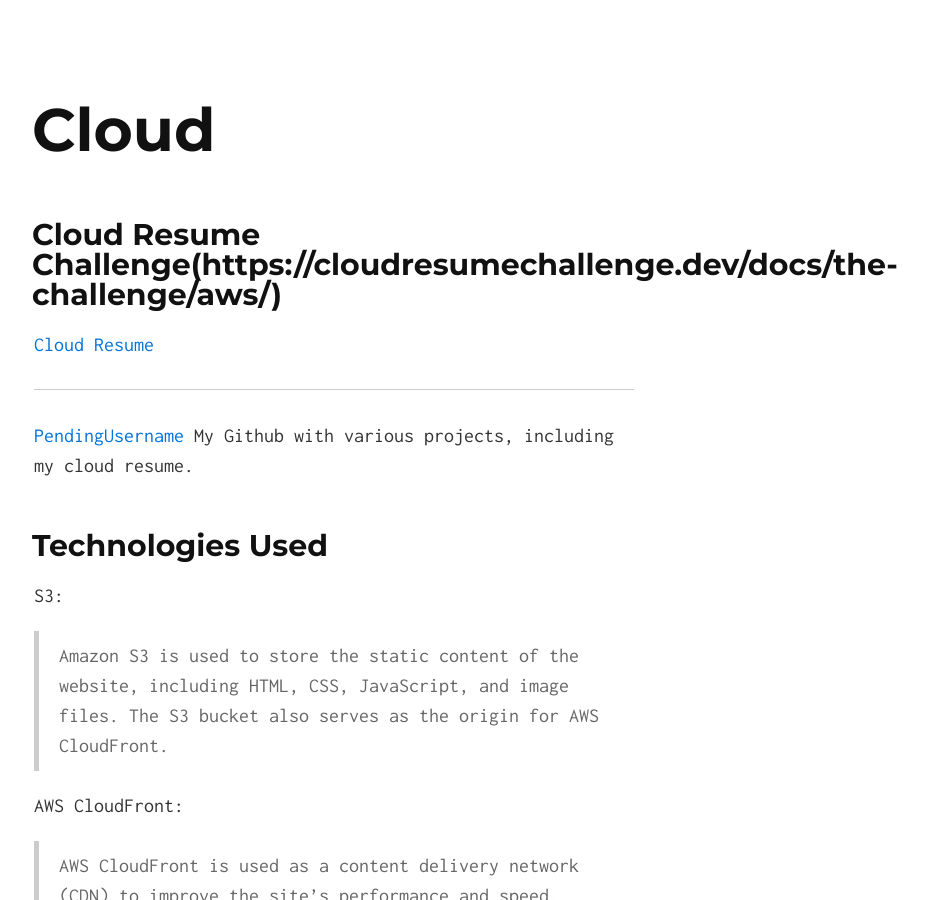
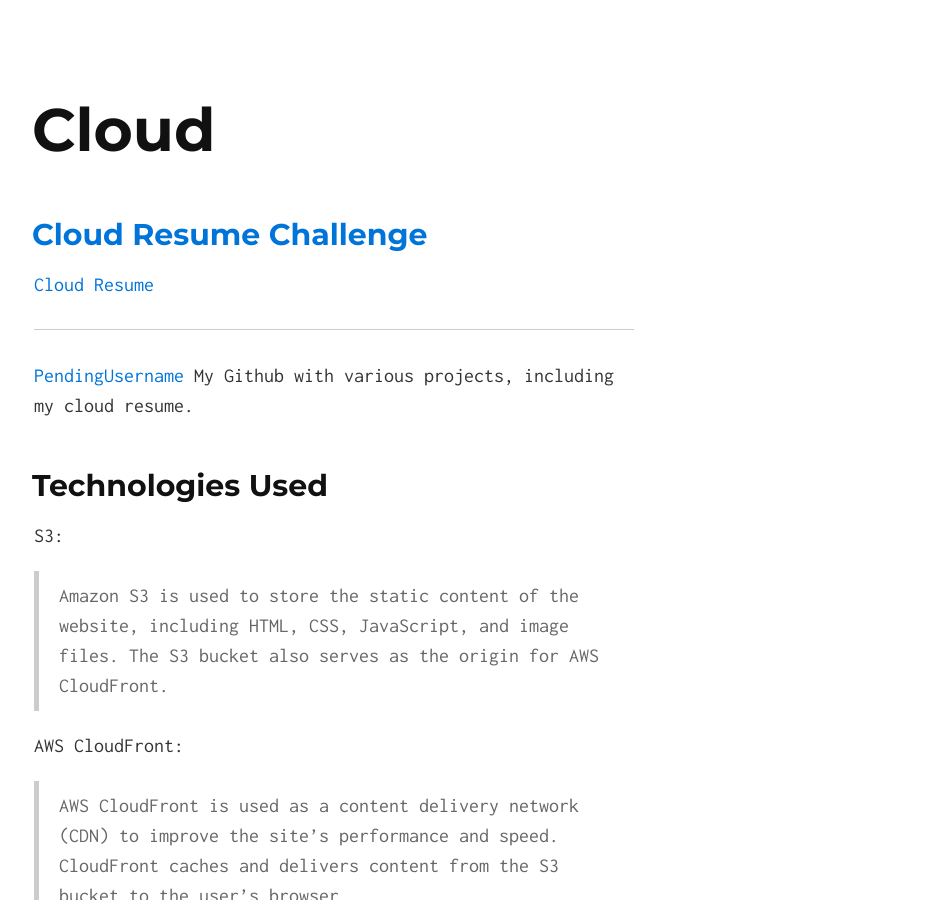
Before and after one commit to PendingUsername/PendingUsername.github.io, a Jekyll site: the page built from index.md, in a window 1280 px wide and 900 px high. Shown: the whole window, without its empty margins (306-1234 px from the left). Built offline with Jekyll 4.4.1, drawn with Linux system fonts in a browser that asks for light colours; our own code applies the rules of GitHub Pages for plain Markdown files.

Commit message:
Update index.md

```diff
--- a/index.md
+++ b/index.md
@@ -2,7 +2,7 @@
 layout: default
 ---
 
-## Cloud Resume Challenge(https://cloudresumechallenge.dev/docs/the-challenge/aws/)
+## [Cloud Resume Challenge](https://cloudresumechallenge.dev/docs/the-challenge/aws/)
 
 [Cloud Resume](https://www.jc-resume.xyz/)
 
```
